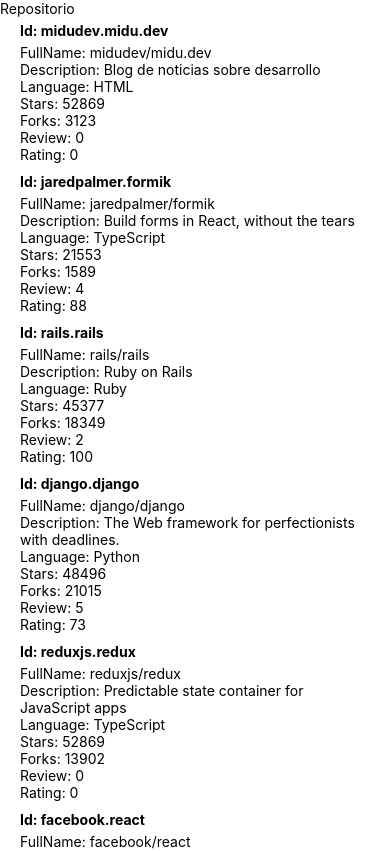
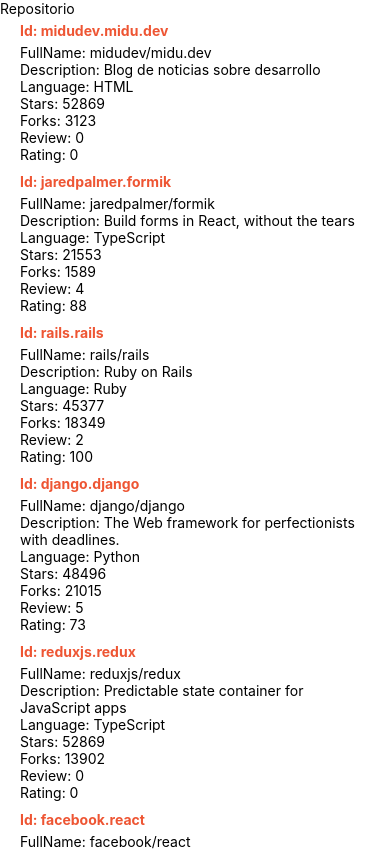
Before and after one commit to soyluisarrieta/react-native, a React Native app: screen / in a window 390 px wide. Shown: the top 851 px of the page. Built offline with nearby package versions, Linux system fonts and the light colour scheme.

Commit message:
Add styles usign StyleSheet

```diff
--- a/src/components/RepositoryItem.jsx
+++ b/src/components/RepositoryItem.jsx
@@ -1,4 +1,4 @@
-import { Text, View } from 'react-native'
+import { StyleSheet, Text, View } from 'react-native'
 
 function RepositoryItem ({ item }) {
   const {
@@ -12,8 +12,8 @@
     ratingAverage
   } = item
   return (
-    <View key={id} style={{ padding: 20, paddingBottom: 5, paddingTop: 5 }}>
-      <Text style={{ fontWeight: 'bold', marginBottom: 5 }}>Id: {id}</Text>
+    <View key={id} style={styles.container}>
+      <Text style={styles.strong}>Id: {id}</Text>
       <Text>FullName: {fullName}</Text>
       <Text>Description: {description}</Text>
       <Text>Language: {language}</Text>
@@ -25,4 +25,17 @@
   )
 }
 
+const styles = StyleSheet.create({
+  container: {
+    padding: 20,
+    paddingBottom: 5,
+    paddingTop: 5
+  },
+  strong: {
+    color: '#e53',
+    fontWeight: 'bold',
+    marginBottom: 5
+  }
+})
+
 export default RepositoryItem
```
